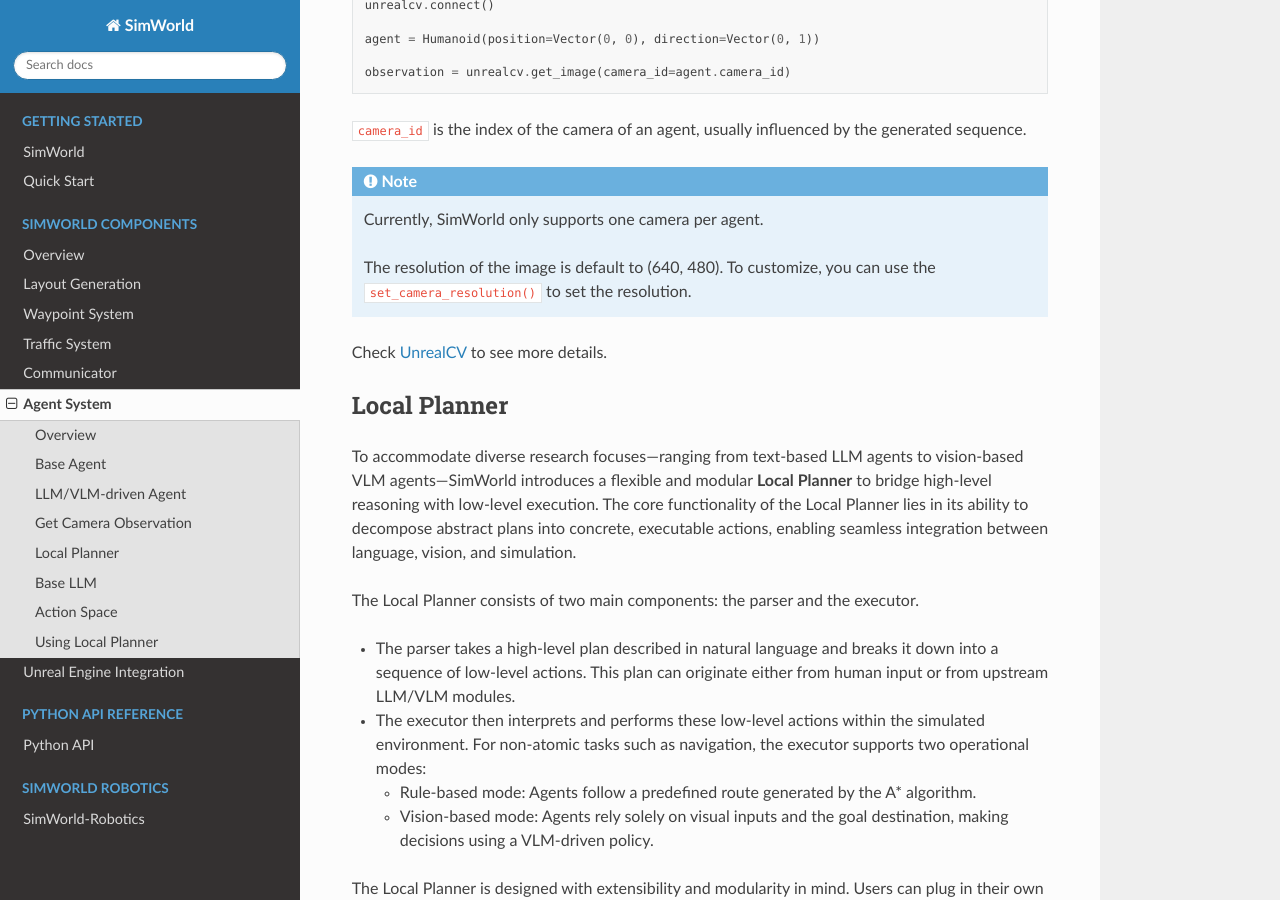
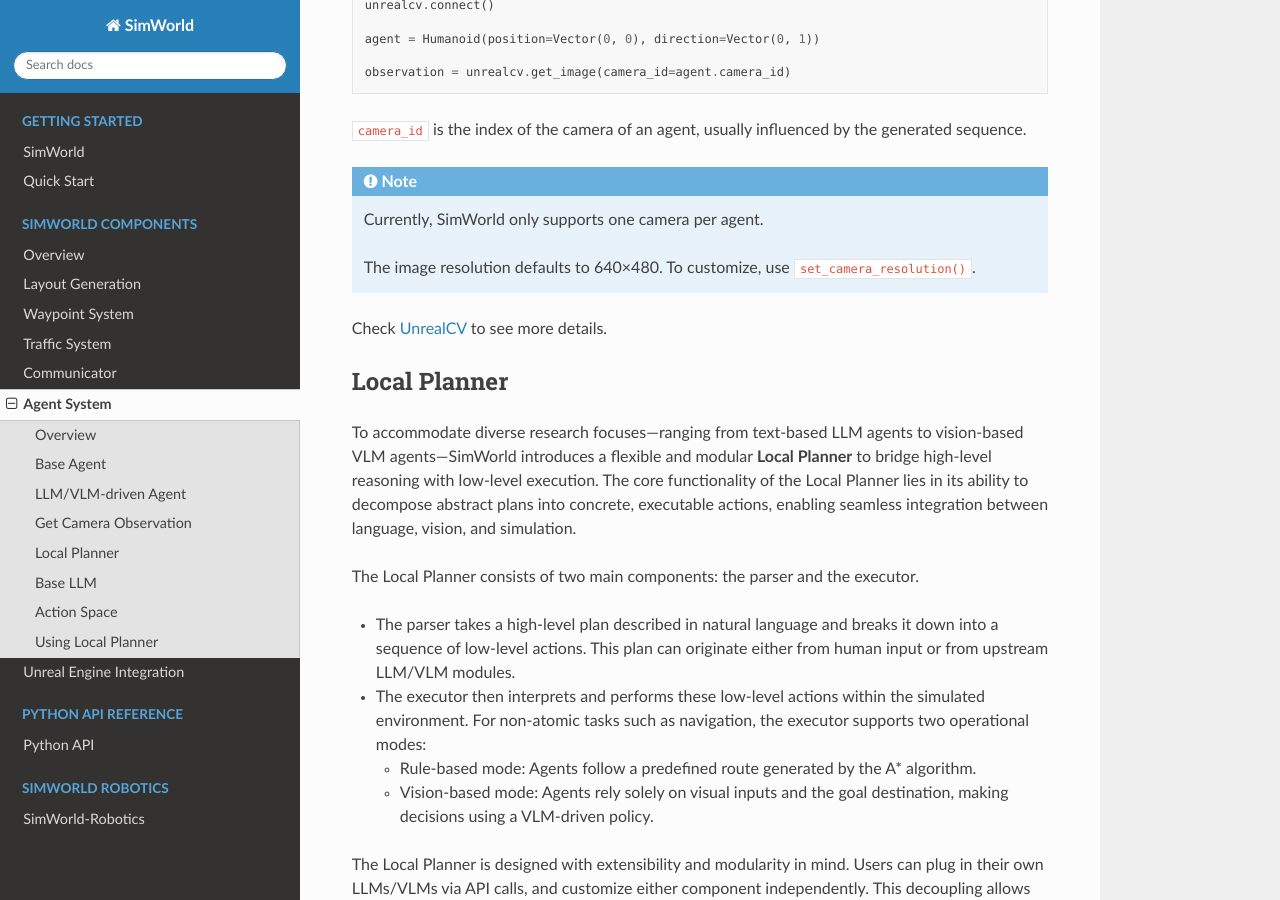
Before and after one commit to maitrix-org/SimWorld, a Sphinx documentation site: the page built from docs/source/components/agent_system.md, in a window 1280 px wide and 900 px high, scrolled down 1562 px. Built offline with Sphinx 7.4.7 and the Read the Docs theme 3.1.0, drawn with Linux system fonts in a browser that asks for light colours.

Commit message:
Update docs/source/components/agent_system.md
Co-authored-by: Copilot <175728472+Copilot@users.noreply.github.com>

````diff
--- a/docs/source/components/agent_system.md
+++ b/docs/source/components/agent_system.md
@@ -49,7 +49,7 @@ observation = unrealcv.get_image(camera_id=agent.camera_id)
 ```{note}
 Currently, SimWorld only supports one camera per agent.
 
-The resolution of the image is default to (640, 480). To customize, you can use the `set_camera_resolution()` to set the resolution.
+The image resolution defaults to 640×480. To customize, use `set_camera_resolution()`.
 ```
 
 Check [UnrealCV](../resources/simworld.communicator.unrealcv.rst) to see more details.
````
